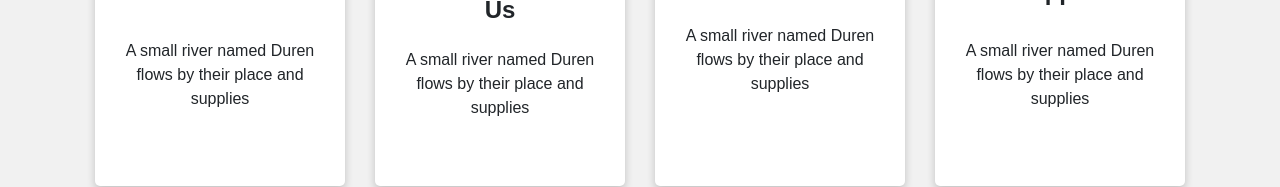
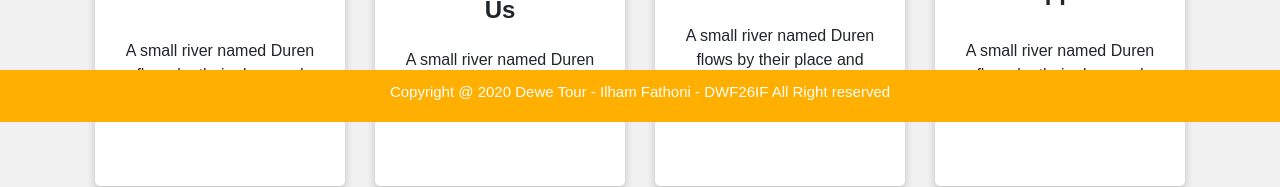
Before and after one commit to ilhamfathoni2/Dewe-Tour-ReactJS, a React (Create React App) app: page / in a window 1280 px wide. Shown: the part 678-865 px from the top of the page. Built offline with nearby package versions, Linux system fonts and the light colour scheme.

Commit message:
Make UI Incoming Trip Admin

```diff
--- a/src/App.css
+++ b/src/App.css
@@ -244,9 +244,12 @@ h3 {
 }
 
 footer {
-  margin-top: 100px;
-  padding: 15px 0;
+  position: fixed;
+  bottom: 0;
+  padding: 13px 0;
+  width: 100%;
   background: #FFAF00;
+  text-align: center;
 }
 
 
@@ -426,3 +429,17 @@ input[type="number"] {
 td,th {
   padding: 15px !important;
 }
+
+.add-trip {
+  font-weight: 600;
+  color: white;
+}
+
+.incom-trip {
+  font-size: 30px;
+  font-weight: 600;
+}
+
+.mb-10 {
+  margin-bottom: 150px;
+}
--- a/src/App.js
+++ b/src/App.js
@@ -3,11 +3,12 @@ import 'bootstrap/dist/css/bootstrap.min.css';
 import './App.css';
 import { BrowserRouter, Route, Switch} from "react-router-dom";
 
-import Main from "./components/main";
+import Main from "./pages/main";
 import Details from './pages/detail';
 import Payment from "./pages/payment";
 import Profil from "./pages/profil";
 import Transaction from "./pages/transaction";
+import IncomeTrip from "./pages/incom-trip";
 
 function App() {
   return (
@@ -18,6 +19,8 @@ function App() {
             <Route exact path="/payment" component={Payment} />
             <Route exact path="/profile" component={Profil} />
             <Route exact path="/transaction" component={Transaction} />
+            <Route exact path="/trip" component={IncomeTrip} />
+            {/* <Route exact path="/add-trip" component={IncomeTrip} /> */}
         </Switch>
     </BrowserRouter>
   );
--- a/src/components/product.js
+++ b/src/components/product.js
@@ -3,8 +3,8 @@ import data from "../list.json";
 function Product() {
   return (
     <>
-        <h3>Group Tour</h3>
-        <div className="container-d-flex-wrap">
+      <div className="container mb-10">
+        <div className="d-flex flex-wrap justify-content-center">
         {data.map(item => (
             <div className="card-product">
                 <img className="img-product" src={item.image} alt="img" />
@@ -14,6 +14,7 @@ function Product() {
             </div>
         ))}
         </div>
+      </div>
     </>
   );
 }
--- /dev/null
+++ b/src/pages/incom-trip.js
@@ -0,0 +1,24 @@
+import { Link } from 'react-router-dom';
+import Headers from '../components/header';
+import Footer from '../components/footer';
+import Product from '../components/product';
+
+function IncomeTrip() {
+    return (
+      <>
+        <Headers />
+            <div className="container mt-5">
+                <div className="d-flex justify-content-between">
+                    <h4 className="incom-trip">Incoming Trip</h4>
+                    <Link to="/add-trip">
+                        <button class="btn btn-warning add-trip">Add Trip</button>
+                    </Link>
+                </div>
+            </div>
+            <Product />
+        <Footer />
+      </>
+    );
+  }
+
+export default IncomeTrip;
--- a/src/components/main.js
+++ b/src/pages/main.js
@@ -1,11 +1,11 @@
 import Icon from '../srassets/Icon.png';
 
-import Login from './login';
-import Register from './register';
-import Strenght from "./Strenght";
-import Product from './product';
-import Footer from './footer';
-import DropdownProfile from './drop-profile';
+import Login from '../components/login';
+import Register from '../components/register';
+import Strenght from "../components/Strenght";
+import Product from '../components/product';
+import Footer from '../components/footer';
+import DropdownProfile from '../components/drop-profile';
 
 function Main() {
   return (
@@ -30,6 +30,7 @@ function Main() {
         </div>
     </div>
     <Strenght/>
+    <h3>Group Tour</h3>
     <Product/>
     <Footer/>
     </>
```
